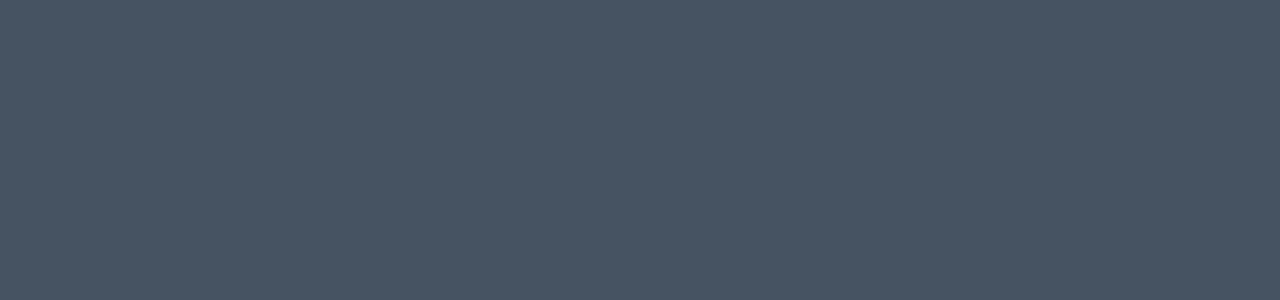
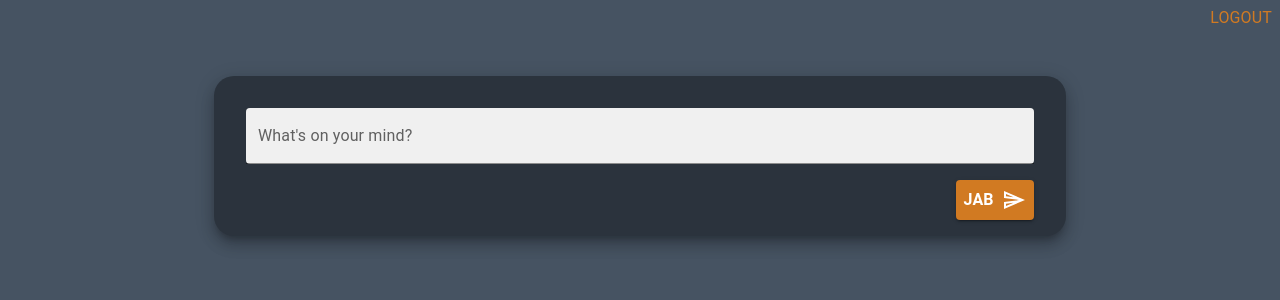
Before and after one commit to Darrick-Oliver/JibJab, a React (Create React App) app in the folder lucasFE/: page /portal in a window 1280 px wide. Before the commit this address had no page. Shown: the top 300 px of the page. Built offline with nearby package versions, Linux system fonts and the light colour scheme.

Commit message:
implemented basic portal page and more routing

```diff
--- a/lucasFE/src/App.js
+++ b/lucasFE/src/App.js
@@ -2,6 +2,7 @@
 import { BrowserRouter, Routes, Route } from 'react-router-dom';
 import LoginPage from './pages/loginPage';
 import SignUp from './pages/signupPage';
+import Portal from './pages/portal';
 
 export default function App() {
     return (
@@ -9,6 +10,7 @@
             <Routes>
                 <Route path="/" element={<LoginPage />} />
                 <Route path="/signup" element={<SignUp />} />
+                <Route path="/portal" element={<Portal />} />
             </Routes>
         </BrowserRouter>
     );
--- a/lucasFE/src/pages/loginPage.js
+++ b/lucasFE/src/pages/loginPage.js
@@ -1,7 +1,7 @@
 import React from 'react';
 import './loginPage.css';
 import logo from './jibJabLogo.png';
-// import { Link as RouterLink } from 'react-router-dom';
+import { Link as RouterLink } from 'react-router-dom';
 
 const LoginPage = () => {
     return (
@@ -20,7 +20,9 @@
                         className="password"
                     />
                 </div>
-                <input type="submit" value="Login"></input>
+                <RouterLink to="/portal">
+                    <input type="submit" value="Login"></input>
+                </RouterLink>
             </div>
         </div>
     );
--- /dev/null
+++ b/lucasFE/src/pages/portal.js
@@ -0,0 +1,73 @@
+import * as React from 'react';
+import Button from '@mui/material/Button';
+import SendIcon from '@mui/icons-material/SendOutlined';
+import CssBaseline from '@mui/material/CssBaseline';
+import TextField from '@mui/material/TextField';
+import Grid from '@mui/material/Grid';
+import Box from '@mui/material/Box';
+import Typography from '@mui/material/Typography';
+import Container from '@mui/material/Container';
+import { Link as RouterLink } from 'react-router-dom';
+import { ThemeProvider } from '@mui/material/styles';
+import theme from './theme';
+
+export default function Portal() {
+    return (
+        <ThemeProvider theme={theme}>
+            <Grid container justifyContent="flex-end">
+                <Grid item>
+                    <RouterLink to="/">
+                        <Button>
+                            <Typography component="h1" variant="body1">
+                                Logout
+                            </Typography>
+                        </Button>
+                    </RouterLink>
+                </Grid>
+            </Grid>
+            <Container component="main" maxWidth="md">
+                <CssBaseline />
+                <Box
+                    sx={{
+                        boxShadow: 10,
+                        p: 4,
+                        backgroundColor: '#2B333D',
+                        marginTop: 5,
+                        borderRadius: 5,
+                        fontFamily: 'Inter',
+                    }}
+                >
+                    <Grid container>
+                        <Grid item xs={12}>
+                            <TextField
+                                fullWidth
+                                id="jab"
+                                label="What's on your mind?"
+                                name="jab"
+                                variant="filled"
+                                sx={{
+                                    background: '#FFFFFF',
+                                    borderRadius: 1,
+                                }}
+                            />
+                        </Grid>
+                        <Grid container item xs={12} justifyContent="flex-end">
+                            <RouterLink to="/portal">
+                                <Button
+                                    type="submit"
+                                    variant="contained"
+                                    sx={{ mt: 2, mb: -2, p: 1 }}
+                                >
+                                    <Typography fontWeight="bold">
+                                        Jab&nbsp;&nbsp;
+                                    </Typography>
+                                    <SendIcon />
+                                </Button>
+                            </RouterLink>
+                        </Grid>
+                    </Grid>
+                </Box>
+            </Container>
+        </ThemeProvider>
+    );
+}
```
